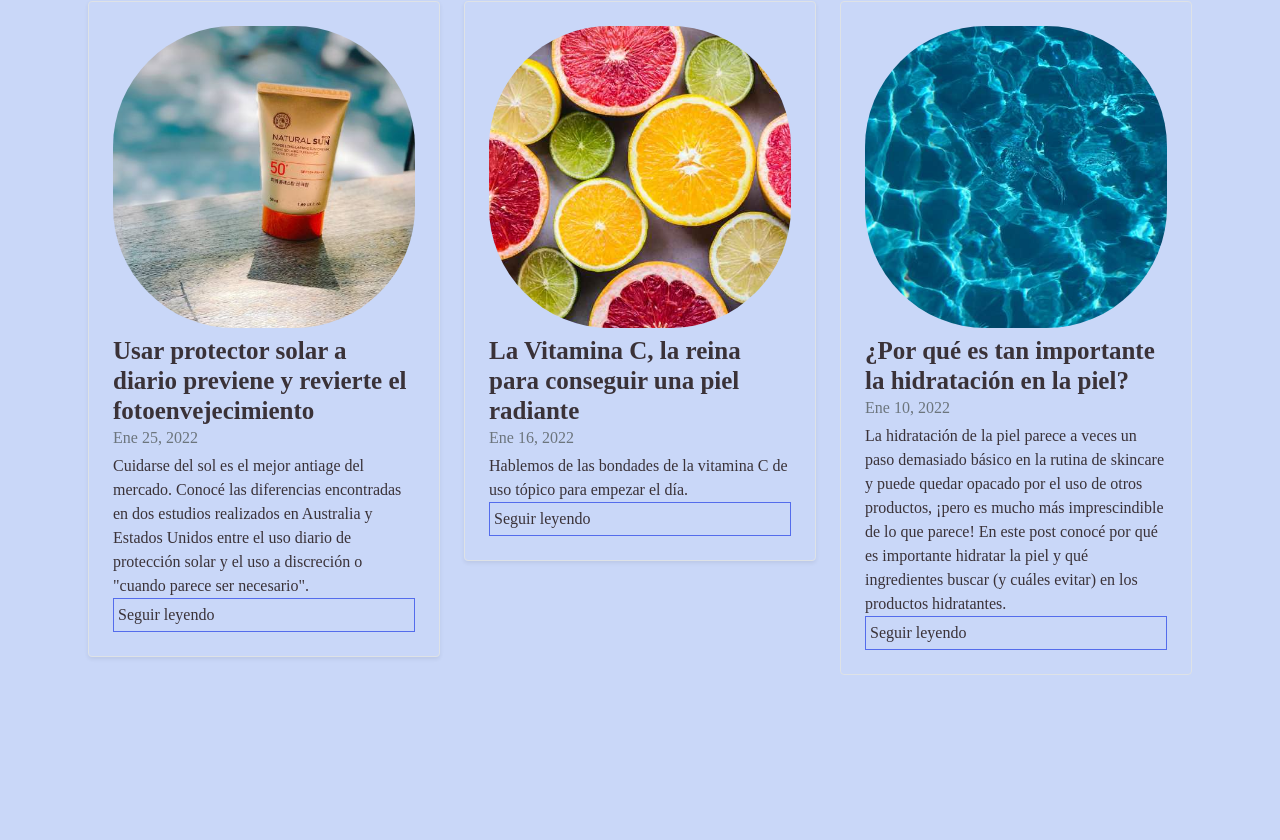
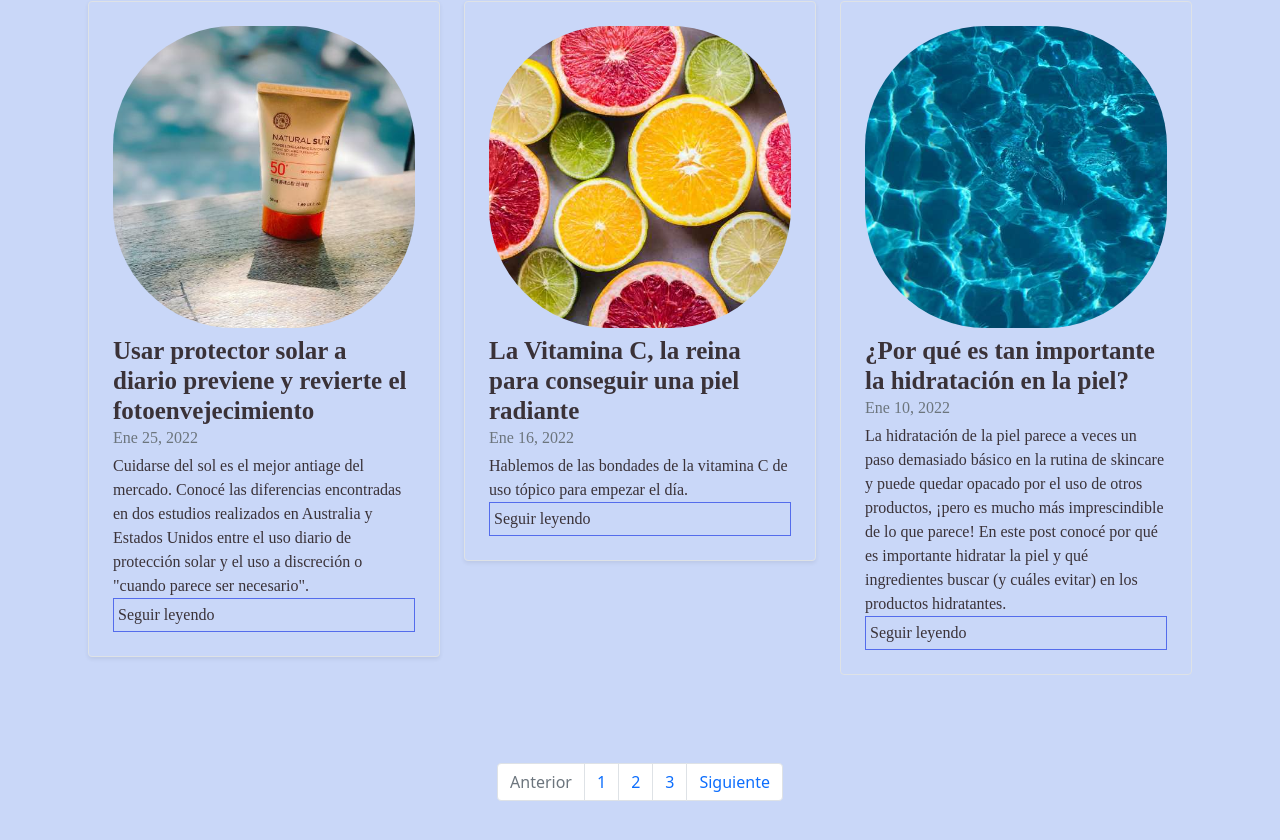
Before and after one commit to martuche/cosmetologia, a plain HTML site: page secciones/blog.html in a window 1280 px wide. Shown: the part 1628-2468 px from the top of the page. Before the commit the page ends 2427 px from the top, so only its background shows below. Drawn offline with nearby package versions, Linux system fonts and the light colour scheme; a web font is replaced by a local one.

Commit message:
Agregue un Pagination

```diff
--- a/secciones/blog.html
+++ b/secciones/blog.html
@@ -176,6 +176,23 @@
             </article>
         </section>
 
+        <!--  Pagination -->
+
+        <nav aria-label="Page navigation example">
+  <ul class="pagination justify-content-center">
+    <li class="page-item disabled">
+      <a class="page-link">Anterior</a>
+    </li>
+    <li class="page-item"><a class="page-link" href="#">1</a></li>
+    <li class="page-item"><a class="page-link" href="#">2</a></li>
+    <li class="page-item"><a class="page-link" href="#">3</a></li>
+    <li class="page-item">
+      <a class="page-link" href="#">Siguiente</a>
+    </li>
+  </ul>
+</nav>
+
+
 
 
 
```
